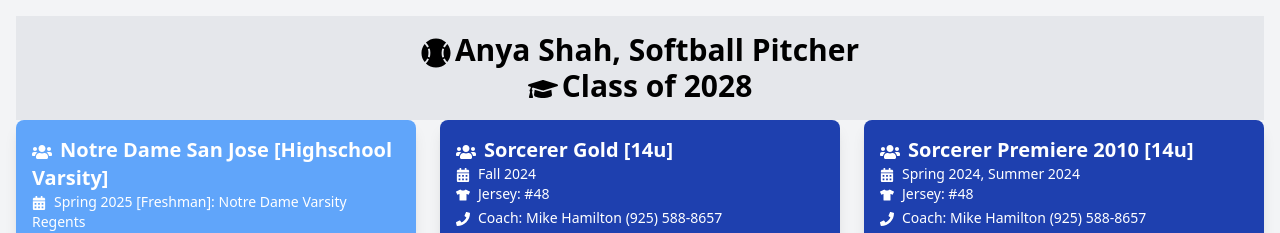
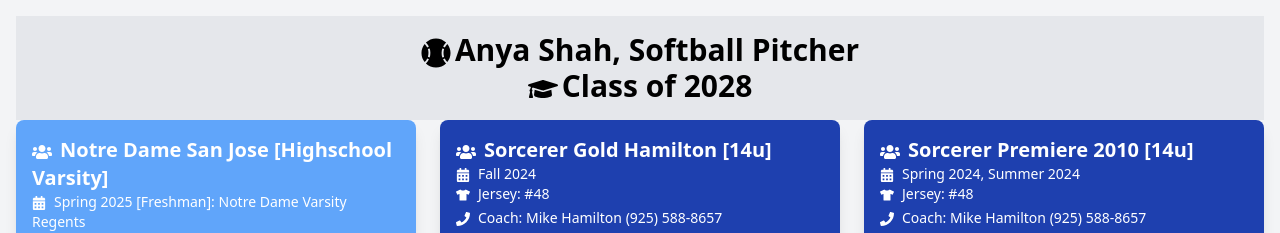
Before and after one commit to ankit249/baseball-stats, a React (Create React App) app: page / in a window 1280 px wide. Shown: the top 233 px of the page. Built offline with nearby package versions, Linux system fonts and the light colour scheme.

Commit message:
Sorcerer Gold 14u coach name

```diff
--- a/src/App.js
+++ b/src/App.js
@@ -58,7 +58,7 @@
       }
     },
     {
-      name: "Sorcerer Gold [14u]",
+      name: "Sorcerer Gold Hamilton [14u]",
       seasons: "Fall 2024",
       jersey: "#48",
       coach: "Mike Hamilton",
```
